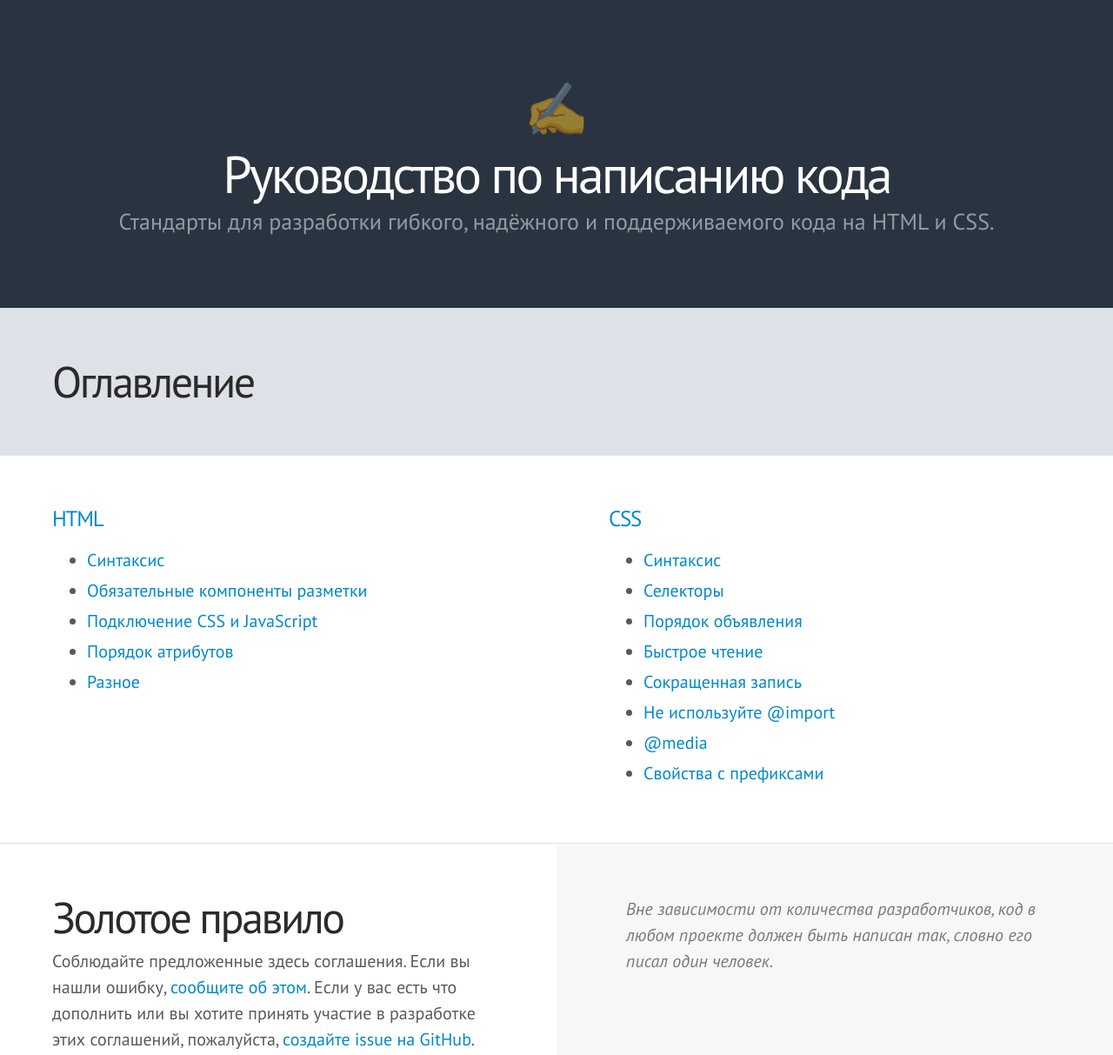
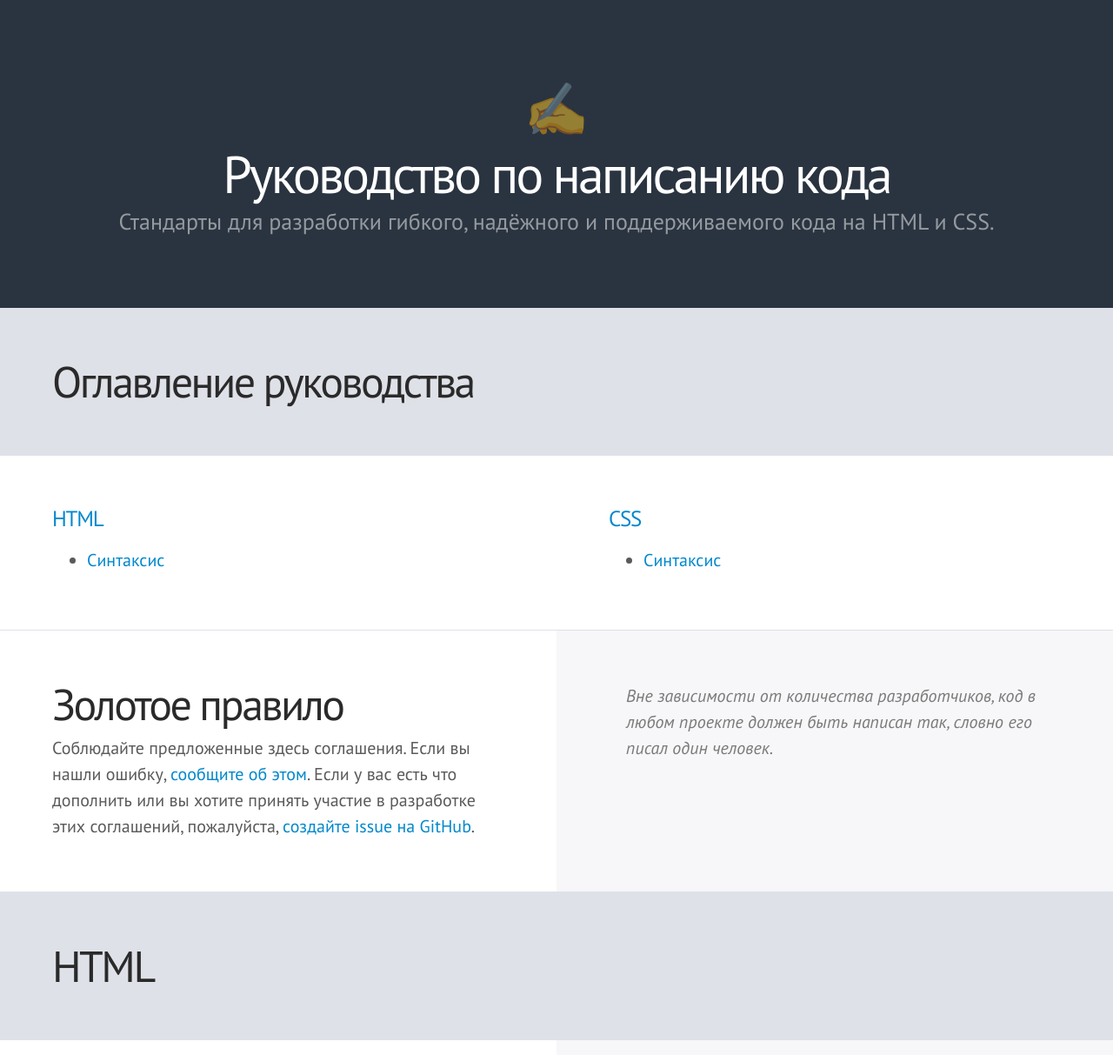
Before and after one commit to sglazov/code-guide, a plain HTML site: page index.html in a window 1280 px wide. Shown: the top 1213 px of the page at 87% size. Drawn offline with Linux system fonts and the light colour scheme; a web font is replaced by a local one.

Commit message:
Формат разметки, первые попытки навести порядок

```diff
--- a/index.html
+++ b/index.html
@@ -20,56 +20,21 @@
          </div>
       </header>
 
-<div class="heading" id="toc"><h2>Оглавление</h2></div>
+      <div class="heading" id="toc">
+         <h2>Оглавление руководства</h2>
+      </div>
 
       <div class="section toc">
          <div class="col">
             <h4><a href="#html">HTML</a></h4>
             <ul>
-      <li>
-        <a href="#html-syntax">Синтаксис</a>
-      </li>
-      <li>
-        <a href="#html-required">Обязательные компоненты разметки</a>
-      </li>
-      <li>
-        <a href="#html-style-script">Подключение CSS и JavaScript</a>
-      </li>
-      <li>
-        <a href="#html-attribute-order">Порядок атрибутов</a>
-      </li>
-      <li>
-        <a href="#html-other">Разное</a>
-      </li>
+               <li><a href="#html-syntax">Синтаксис</a></li>
             </ul>
          </div>
          <div class="col">
             <h4><a href="#css">CSS</a></h4>
             <ul>
-      <li>
-        <a href="#css-syntax">Синтаксис</a>
-      </li>
-      <li>
-        <a href="#css-classes">Селекторы</a>
-      </li>
-      <li>
-        <a href="#css-declaration-order">Порядок объявления</a>
-      </li>
-      <li>
-        <a href="#fast-read">Быстрое чтение</a>
-      </li>
-      <li>
-        <a href="#css-shorthand">Сокращенная запись</a>
-      </li>
-      <li>
-        <a href="#css-import">Не используйте @import</a>
-      </li>
-      <li>
-        <a href="#css-media-queries">@media</a>
-      </li>
-      <li>
-        <a href="#css-prefixed-properties">Свойства с префиксами</a>
-      </li>
+               <li><a href="#css-syntax">Синтаксис</a></li>
             </ul>
          </div>
       </div>
@@ -85,8 +50,6 @@
             </blockquote>
          </div>
       </div>
-
-
 
       <div class="heading" id="html">
          <h2>HTML</h2>
@@ -135,12 +98,7 @@
             <p>Не пишите свойства с вендорными префиксами вручную. Используете <a href="https://github.com/postcss/autoprefixer">Autoprefixer</a> в рамках автоматизации или его <a href="https://autoprefixer.github.io/ru/">он-лайн</a> сервис.</p>
          </div>
          <div class="col">
-    <pre>
-      <code class="lang-css">.selector {</code>
-      <code class="lang-css">  -webkit-box-shadow: 0 1px 2px rgba(0,0,0,0.15);</code>
-      <code class="lang-css">          box-shadow: 0 1px 2px rgba(0,0,0,0.15);</code>
-      <code class="lang-css">}</code>
-    </pre>
+            <pre></pre>
          </div>
       </div>
 
@@ -157,6 +115,5 @@ Prism.languages.css={comment:/\/\*[\w\W]*?\*\//,atrule:{pattern:/@[\w-]+?.*?(;|(
          Prism.languages.clike={comment:[{pattern:/(^|[^\\])\/\*[\w\W]*?\*\//,lookbehind:!0},{pattern:/(^|[^\\:])\/\/.*/,lookbehind:!0}],string:{pattern:/(["'])(\\(?:\r\n|[\s\S])|(?!\1)[^\\\r\n])*\1/,greedy:!0},"class-name":{pattern:/((?:\b(?:class|interface|extends|implements|trait|instanceof|new)\s+)|(?:catch\s+\())[a-z0-9_\.\\]+/i,lookbehind:!0,inside:{punctuation:/(\.|\\)/}},keyword:/\b(if|else|while|do|for|return|in|instanceof|function|new|try|throw|catch|finally|null|break|continue)\b/,"boolean":/\b(true|false)\b/,"function":/[a-z0-9_]+(?=\()/i,number:/\b-?(?:0x[\da-f]+|\d*\.?\d+(?:e[+-]?\d+)?)\b/i,operator:/--?|\+\+?|!=?=?|<=?|>=?|==?=?|&&?|\|\|?|\?|\*|\/|~|\^|%/,punctuation:/[{}[\];(),.:]/};
          Prism.languages.javascript=Prism.languages.extend("clike",{keyword:/\b(as|async|await|break|case|catch|class|const|continue|debugger|default|delete|do|else|enum|export|extends|finally|for|from|function|get|if|implements|import|in|instanceof|interface|let|new|null|of|package|private|protected|public|return|set|static|super|switch|this|throw|try|typeof|var|void|while|with|yield)\b/,number:/\b-?(0x[\dA-Fa-f]+|0b[01]+|0o[0-7]+|\d*\.?\d+([Ee][+-]?\d+)?|NaN|Infinity)\b/,"function":/[_$a-zA-Z\xA0-\uFFFF][_$a-zA-Z0-9\xA0-\uFFFF]*(?=\()/i,operator:/--?|\+\+?|!=?=?|<=?|>=?|==?=?|&&?|\|\|?|\?|\*\*?|\/|~|\^|%|\.{3}/}),Prism.languages.insertBefore("javascript","keyword",{regex:{pattern:/(^|[^\/])\/(?!\/)(\[.+?]|\\.|[^\/\\\r\n])+\/[gimyu]{0,5}(?=\s*($|[\r\n,.;})]))/,lookbehind:!0,greedy:!0}}),Prism.languages.insertBefore("javascript","string",{"template-string":{pattern:/`(?:\\\\|\\?[^\\])*?`/,greedy:!0,inside:{interpolation:{pattern:/\$\{[^}]+\}/,inside:{"interpolation-punctuation":{pattern:/^\$\{|\}$/,alias:"punctuation"},rest:Prism.languages.javascript}},string:/[\s\S]+/}}}),Prism.languages.markup&&Prism.languages.insertBefore("markup","tag",{script:{pattern:/(<script[\w\W]*?>)[\w\W]*?(?=<\/script>)/i,lookbehind:!0,inside:Prism.languages.javascript,alias:"language-javascript"}}),Prism.languages.js=Prism.languages.javascript;
       </script>
-
    </body>
 </html>
```
Lines whose indentation alone changed are shown as unchanged.
